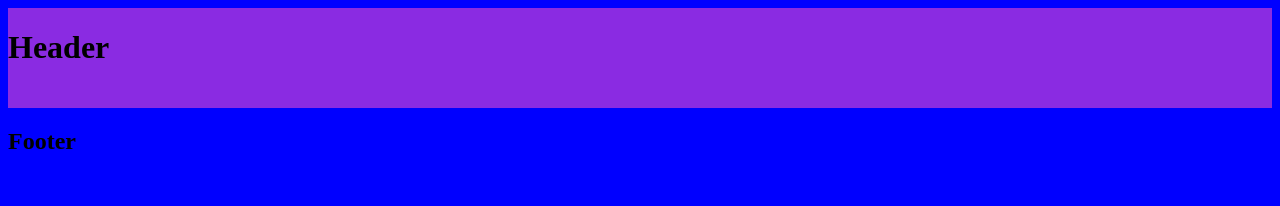
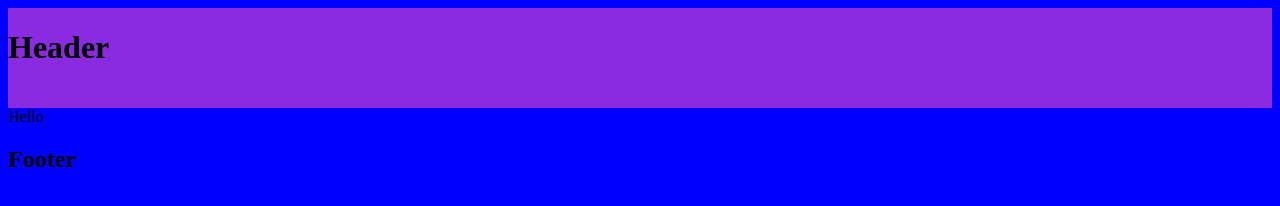
Before and after one commit to freddan88/gulp-webdev, a website: page src/index.html in a window 1280 px wide. Drawn offline with nearby package versions, Linux system fonts and the light colour scheme; files that its build step writes are made by us from their sources.

```diff
--- a/src/index.html
+++ b/src/index.html
@@ -7,6 +7,8 @@
     <title>Document</title>
   </head>
   <body>
-    @@include('./header.html') @@include('./footer.html')
+    @@include('./header.html')
+    <div>Hello</div>
+    @@include('./footer.html')
   </body>
 </html>
```
Also changed, not shown: 1 other file.
